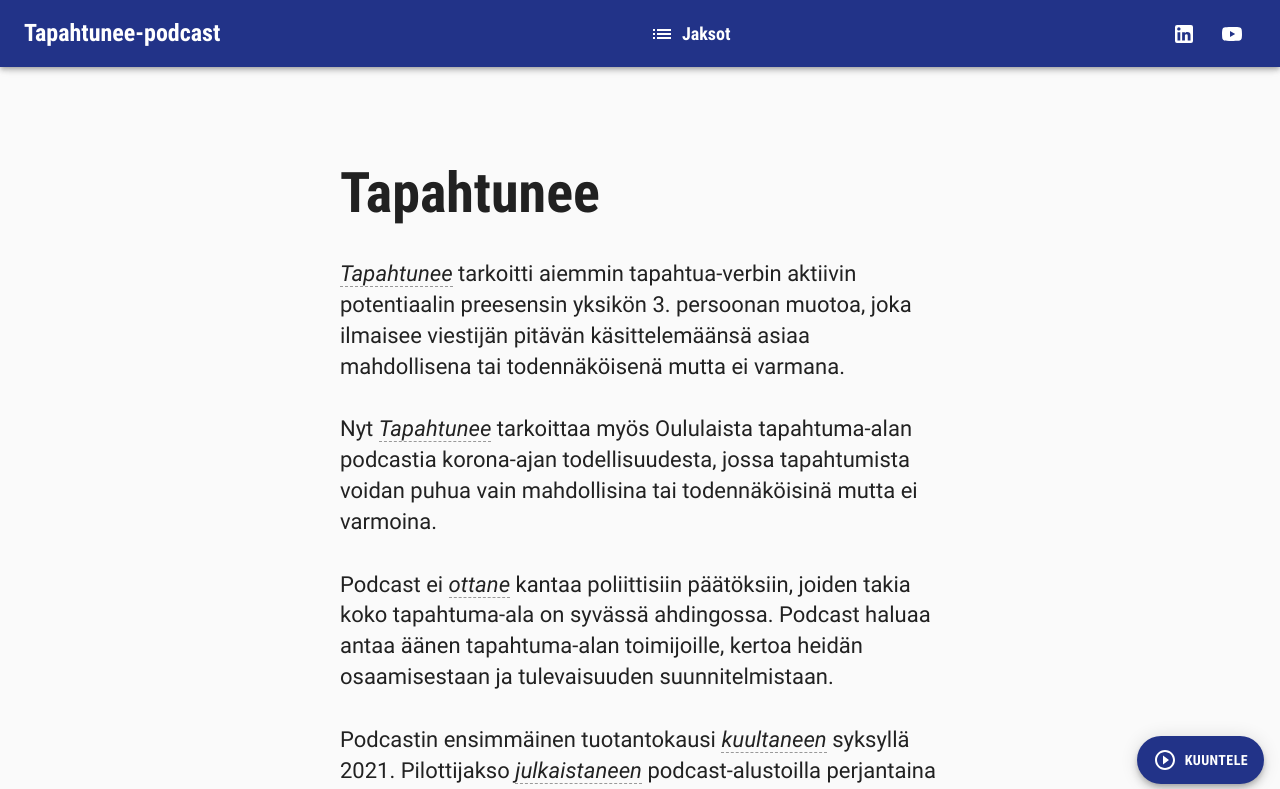
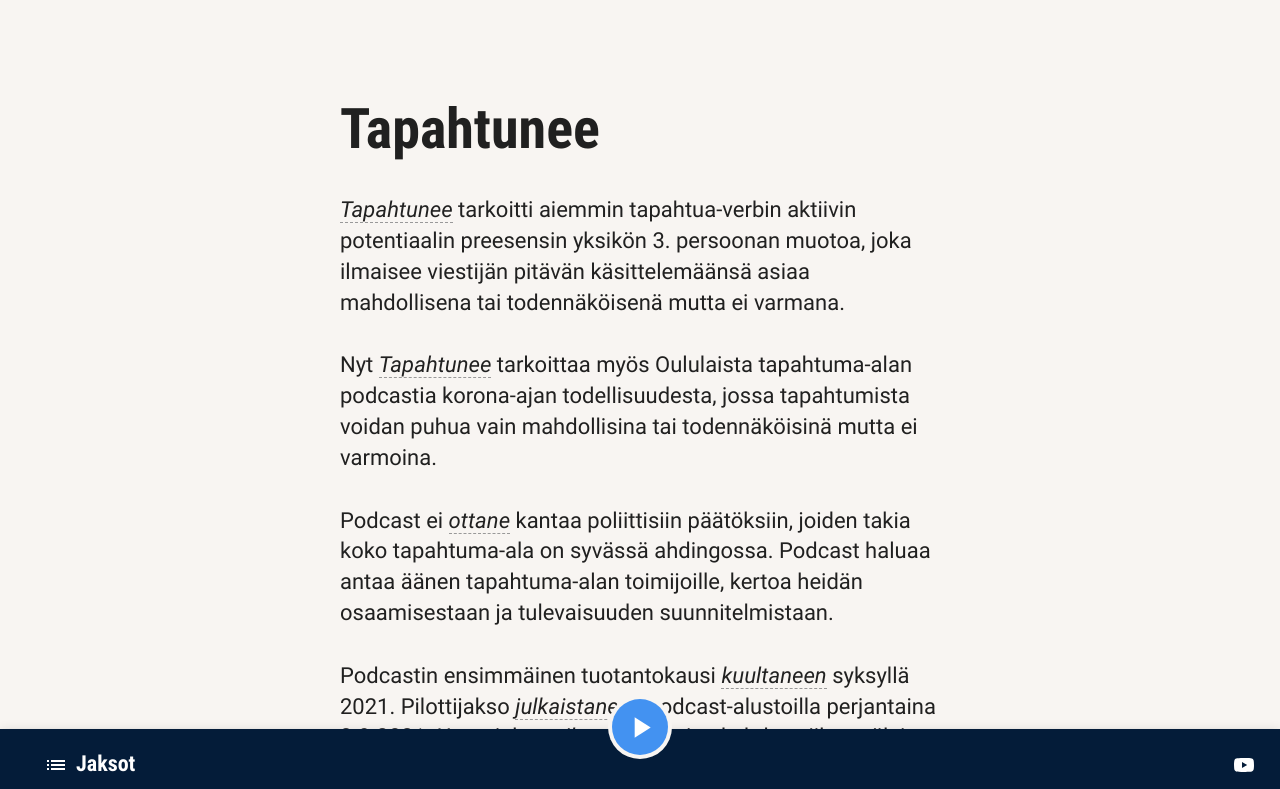
Before and after one commit to oskarijarvelin/tapahtunee, a Next.js app: page / in a window 1280 px wide. Shown: the top 789 px of the page. Built offline with nearby package versions, Linux system fonts and the light colour scheme.

Commit message:
Moved appbar to bottom

```diff
--- a/components/AppBar.js
+++ b/components/AppBar.js
@@ -1,33 +1,16 @@
 import React from 'react';
 import { useRouter } from 'next/router';
 import { makeStyles } from '@material-ui/core/styles';
-import { AppBar, Toolbar, Typography, IconButton, Box, Link as MuiLink, Menu, MenuItem } from '@material-ui/core';
+import { AppBar, Toolbar, IconButton, Link as MuiLink, Fab } from '@material-ui/core';
 import Link from 'next/link';
 
 import ListIcon from '@material-ui/icons/List';
-import LinkedInIcon from '@material-ui/icons/LinkedIn';
 import YoutubeIcon from '@material-ui/icons/YouTube';
-import MenuIcon from '@material-ui/icons/Menu';
+
+import PlayArrowIcon from '@material-ui/icons/PlayArrow';
 
 const useStyles = makeStyles((theme) => ({
-    root: {
-        flexGrow: 1,
-    },
-    title: {
-        flexGrow: 1,
-    },
-    titleLink: {
-        cursor: 'pointer',
-        '&:hover': {
-            textDecoration: 'none',
-        },
-    },
-    mainMenuBox: {
-        flexGrow: 1,
-    },
-    socialMenuBox: {
 
-    },
     mainMenu: {
         display: 'flex',
     },
@@ -41,13 +24,13 @@ const useStyles = makeStyles((theme) => ({
         padding: 20,
         transition: 'background-color .3s ease',
         '&:hover': {
-            backgroundColor: 'rgba(255,255,255,.1)',
+            backgroundColor: 'rgba(248,245,242,.1)',
             textDecoration: 'none'
         }
     },
     currentMenuItem: {
         alignItems: 'center',
-        backgroundColor: 'rgba(255,255,255,.3)',
+        backgroundColor: 'rgba(248,245,242,.3)',
         cursor: 'pointer',
         display: 'flex',
         fontFamily: 'Roboto Condensed',
@@ -89,9 +72,6 @@ const useStyles = makeStyles((theme) => ({
             textDecoration: 'none'
         }
     },
-    mobileMenuItemIcon: {
-        marginRight: theme.spacing(2),
-    },
     iconButton: {
         borderRadius: '50%',
         marginLeft: theme.spacing(0),
@@ -107,20 +87,27 @@ const useStyles = makeStyles((theme) => ({
             textDecoration: 'none'
         }
     },
+    appBar: {
+        top: 'auto',
+        bottom: 0,
+    },
+    grow: {
+        flexGrow: 1,
+    },
+    fabButton: {
+        boxShadow: '0 0 0 4px #f8f5f2',
+        position: 'absolute',
+        zIndex: 1,
+        top: -30,
+        left: 0,
+        right: 0,
+        margin: '0 auto',
+    },
 }));
 
 export default function MenuAppBar() {
     const classes = useStyles();
     const router = useRouter();
-    const [anchorEl, setAnchorEl] = React.useState(null);
-
-    const handleClick = (event) => {
-        setAnchorEl(event.currentTarget);
-    };
-
-    const handleClose = () => {
-        setAnchorEl(null);
-    };
 
     const nav = {
         "navItems": [{
@@ -132,19 +119,9 @@ export default function MenuAppBar() {
     };
 
     return (
-        <AppBar position="fixed" className={classes.root}>
+        <AppBar position="fixed" color="primary" className={classes.appBar}>
             <Toolbar>
 
-                <Typography variant="h5" className={classes.title}>
-                    <Link href="/" passHref>
-                        <MuiLink color="inherit" href="/" className={classes.titleLink}>
-                            Tapahtunee-podcast
-                        </MuiLink>
-                    </Link>
-                </Typography>
-
-                <Box display={{xs: "none", md: "block"}} className={classes.mainMenuBox}>
-                    <Typography className={classes.mainMenu}>
                 {nav.navItems.map((navItem) => {
                     const Icon = navItem.icon;
                     return (
@@ -156,38 +133,16 @@ export default function MenuAppBar() {
                         </Link>
                     )
                 })}
-                    </Typography>
-                </Box>
 
-                <Box className={classes.socialMenuBox}>
-                    <IconButton edge="start" color="inherit" className={classes.iconButton} href="https://www.linkedin.com/in/oskarijarvelin/" target="_blank" rel="noopener" title="Oskari LinkedInissä">
-                        <LinkedInIcon />
-                    </IconButton>
-                    <IconButton edge="start" color="inherit" className={classes.iconButton} href="https://github.com/oskarijarvelin" target="_blank" rel="noopener" title="Oskari GitHubissa">
+                <Fab color="secondary" aria-label="Kuuntele" className={classes.fabButton} >
+                    <PlayArrowIcon fontSize="large" />
+                </Fab>
+
+                <div className={classes.grow} />
+
+                <IconButton edge="end" color="inherit" className={classes.iconButton} href="#" target="_blank" rel="noopener" title="#">
                     <YoutubeIcon />
                 </IconButton>
-                </Box>
-
-                <Box display={{xs: "block", md: "none"}}>
-                    <IconButton edge="start" color="inherit" className={classes.menuIcon} aria-label="Avaa päävalikko" aria-controls="menu" aria-haspopup="true" variant="contained" color="inherit" onClick={handleClick} >
-                        <MenuIcon />
-                    </IconButton>
-                    <Menu id="menu" anchorEl={anchorEl} keepMounted open={Boolean(anchorEl)} onClose={handleClose} MenuListProps={{ disablePadding: true }}>
-                        {nav.navItems.map((navItem) => {
-                            const Icon = navItem.icon;
-                            return (
-                                <MenuItem key={navItem.id} onClick={handleClose} className={classes.mobileMenuItem}>
-                                    <Link href={navItem.url} passHref>
-                                        <MuiLink color="inherit" className={(router.pathname === navItem.url ? classes.currentMobileMenuLink : classes.mobileMenuLink)}>
-                                            <Icon className={classes.mobileMenuItemIcon} />
-                                            {navItem.title}
-                                        </MuiLink>
-                                    </Link>
-                                </MenuItem>
-                            )
-                        })}
-                    </Menu>
-                </Box>
 
             </Toolbar>
         </AppBar>
--- a/components/Footer.js
+++ b/components/Footer.js
@@ -11,7 +11,7 @@ const useStyles = makeStyles((theme) => ({
 export default function Footer() {
   const classes = useStyles();
   return (
-    <Box pt={{xs:8, md:16}} pb={4}>
+    <Box pt={{xs:6, md:12}} pb={16}>
       <Typography variant="body2" color="textSecondary" align="center" className={classes.copyright}>
         {'Copyright © '}
         {new Date().getFullYear()}{' '}
--- a/components/Layout.js
+++ b/components/Layout.js
@@ -1,57 +1,18 @@
 import React from 'react';
-import Link from 'next/link';
-import { makeStyles } from '@material-ui/core/styles';
 import Head from '../components/Head';
 import AppBar from '../components/AppBar';
 import Footer from '../components/Footer';
-import { Box, Fab } from '@material-ui/core';
-import PlayCircleOutlineIcon from '@material-ui/icons/PlayCircleOutline';
-
-const useStyles = makeStyles((theme) => ({
-    content: {
-        marginTop: 64,
-    },
-    fab: {
-        fontFamily: 'Roboto Condensed',
-        fontWeight: 700,
-        position: 'fixed',
-        bottom: theme.spacing(2),
-        right: theme.spacing(2),
-    },
-    fabIcon: {
-        marginRight: theme.spacing(1),
-    }
-}));
 
 export default function Layout({title, desc, url, img, children}) {
-    const classes = useStyles();
     return (
         <>
             <Head title={title} desc={desc} url={url} img={img} />
 
-            <AppBar />
-            <div className={classes.content} />
-
             {children}
 
-            <Box display={{xs: "block", md: "none"}} className={classes.fabBox}>
-                <Link href="tel:+358458983883">
-                    <Fab color="primary" aria-label="soita" className={classes.fab}>
-                        <PlayCircleOutlineIcon />
-                    </Fab>
-                </Link>
-            </Box>
-
-            <Box display={{xs: "none", md: "block"}} className={classes.fabBox}>
-                <Link href="tel:+358458983883">
-                    <Fab color="primary" variant="extended" className={classes.fab}>
-                        <PlayCircleOutlineIcon className={classes.fabIcon} />
-                        Kuuntele
-                    </Fab>
-                </Link>
-            </Box>
+            <AppBar />
 
             <Footer />
         </>
     );
-    }
+}
--- a/pages/index.js
+++ b/pages/index.js
@@ -23,7 +23,7 @@ const useStyles = makeStyles((theme) => ({
 export default function Index() {
   const classes = useStyles();
   return (
-    <Layout title="Kuinka voin palvella?" desc="Olen Oskari Järvelin, Web Developer ja tapahtumatekniikan moniosaaja Oulusta. Opiskelen tietojenkäsittelyn Tradenomiksi OAMK:ssa. Kuinka voin palvella?" url="/" img="/hero-index.jpg">
+    <Layout title="Tapahtunee - Oululainen tapahtuma-alan podcast" desc="" url="/" img="/hero-index.jpg">
 
       <Container maxWidth="sm">
         <Box pt={{xs:6, md:12}} pb={4}>
--- a/src/theme.js
+++ b/src/theme.js
@@ -1,21 +1,21 @@
 import { createMuiTheme } from '@material-ui/core/styles';
-import { red } from '@material-ui/core/colors';
 
 // Create a theme instance.
 const theme = createMuiTheme({
   palette: {
     primary: {
-      main: '#223388',
+      main: '#041C39',
       //main: '#556cd6',
     },
     secondary: {
-      main: '#19857b',
+      main: '#4392f1',
+      //main: '#19857b',
     },
     error: {
-      main: red.A400,
+      main: '#ea526f',
     },
     background: {
-      default: '#fafafa',
+      default: '#f8f5f2',
     },
   },
 });
```
Lines whose indentation alone changed are shown as unchanged.
